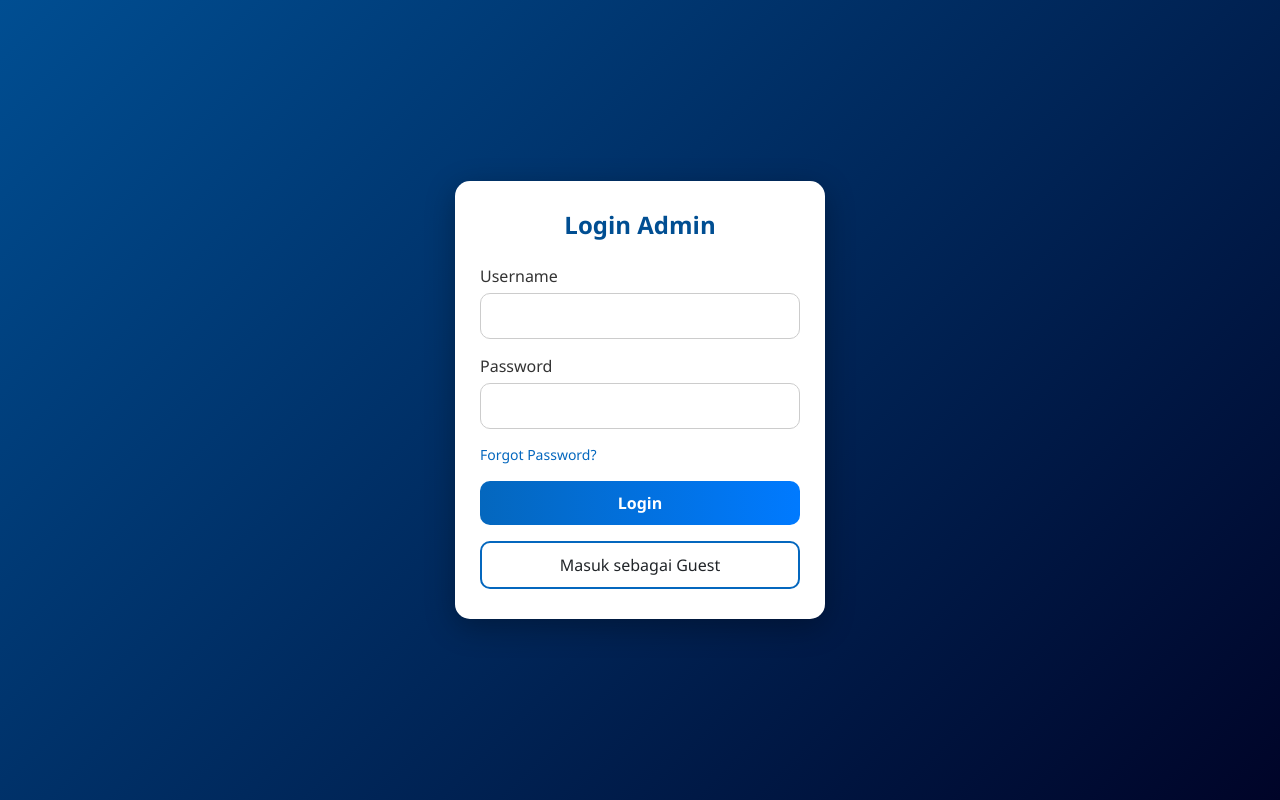
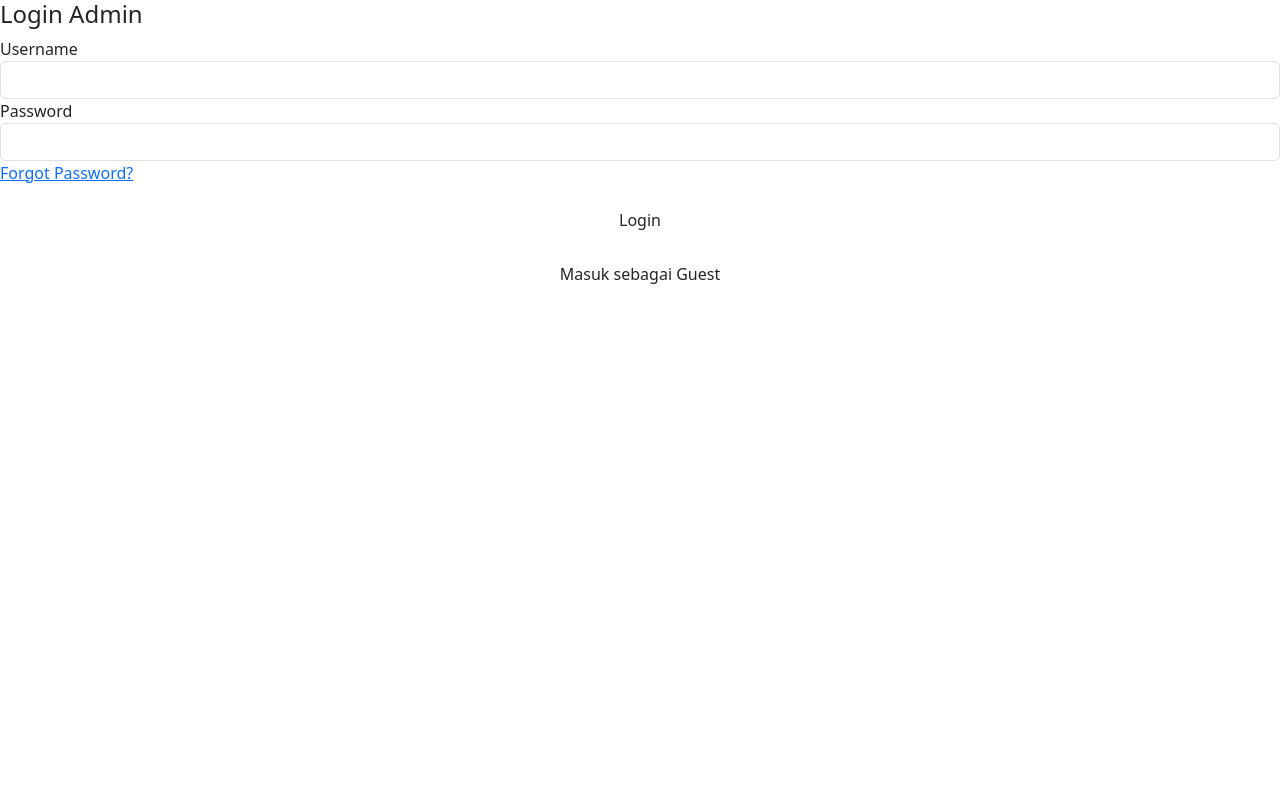
Before and after one commit to danendanendra06-jpg/WAP_Library, a PHP site: page /login.php in a window 1280 px wide. Run offline with PHP 8.4, Linux system fonts and the light colour scheme.

Commit message:
Update login.php

```diff
--- a/pages/admin/login.php
+++ b/pages/admin/login.php
@@ -37,100 +37,7 @@
     <meta name="viewport" content="width=device-width, initial-scale=1.0">
     <title>Login Admin - Perpustakaan</title>
     <link href="https://cdn.jsdelivr.net/npm/bootstrap@5.3.0/dist/css/bootstrap.min.css" rel="stylesheet">
-   <style>
-    body {
-        background: linear-gradient(135deg, #004e92, #000428);
-        height: 100vh;
-        display: flex;
-        justify-content: center;
-        align-items: center;
-        font-family: 'Segoe UI', sans-serif;
-    }
-
-    .login-container {
-        background: #ffffff;
-        border-radius: 15px;
-        box-shadow: 0 8px 30px rgba(0,0,0,0.3);
-        width: 370px;
-        padding: 30px 25px;
-        text-align: center;
-        transition: transform 0.3s ease;
-    }
-
-    .login-container:hover {
-        transform: translateY(-5px);
-    }
-
-    h4 {
-        color: #004e92;
-        font-weight: 700;
-        margin-bottom: 25px;
-    }
-
-    label {
-        font-weight: 500;
-        color: #333;
-        text-align: left;
-        display: block;
-        margin-bottom: 5px;
-    }
-
-    input.form-control {
-        border-radius: 10px;
-        border: 1px solid #ccc;
-        padding: 10px;
-        margin-bottom: 15px;
-        transition: 0.2s;
-    }
-
-    input.form-control:focus {
-        border-color: #0467beff;
-        box-shadow: 0 0 5px rgba(0,78,146,0.4);
-    }
-
-    .btn-login {
-        background: linear-gradient(90deg, #0467beff, #007aff);
-        color: white;
-        font-weight: bold;
-        border: none;
-        border-radius: 10px;
-        padding: 10px;
-        transition: background 0.3s;
-    }
-
-    .btn-login:hover {
-        background: linear-gradient(90deg, #0467beff, #005ecb);
-    }
-
-    .btn-guest {
-        border: 2px solid #0467beff;
-        color: ##0467beff;
-        border-radius: 10px;
-        font-weight: 500;
-        padding: 10px;
-        background-color: transparent;
-        transition: all 0.3s ease;
-    }
-
-    .btn-guest:hover {
-        background: #0467beff;
-        color: white;
-    }
-
-    a {
-        color: #0467beff;
-        font-size: 14px;
-        text-decoration: none;
-    }
-
-    a:hover {
-        text-decoration: underline;
-    }
-
-    .alert {
-        font-size: 14px;
-    }
-</style>
+    <link rel="stylesheet" href="../admin/CSS_login/style.css">
 
 </head>
 <body>
```
